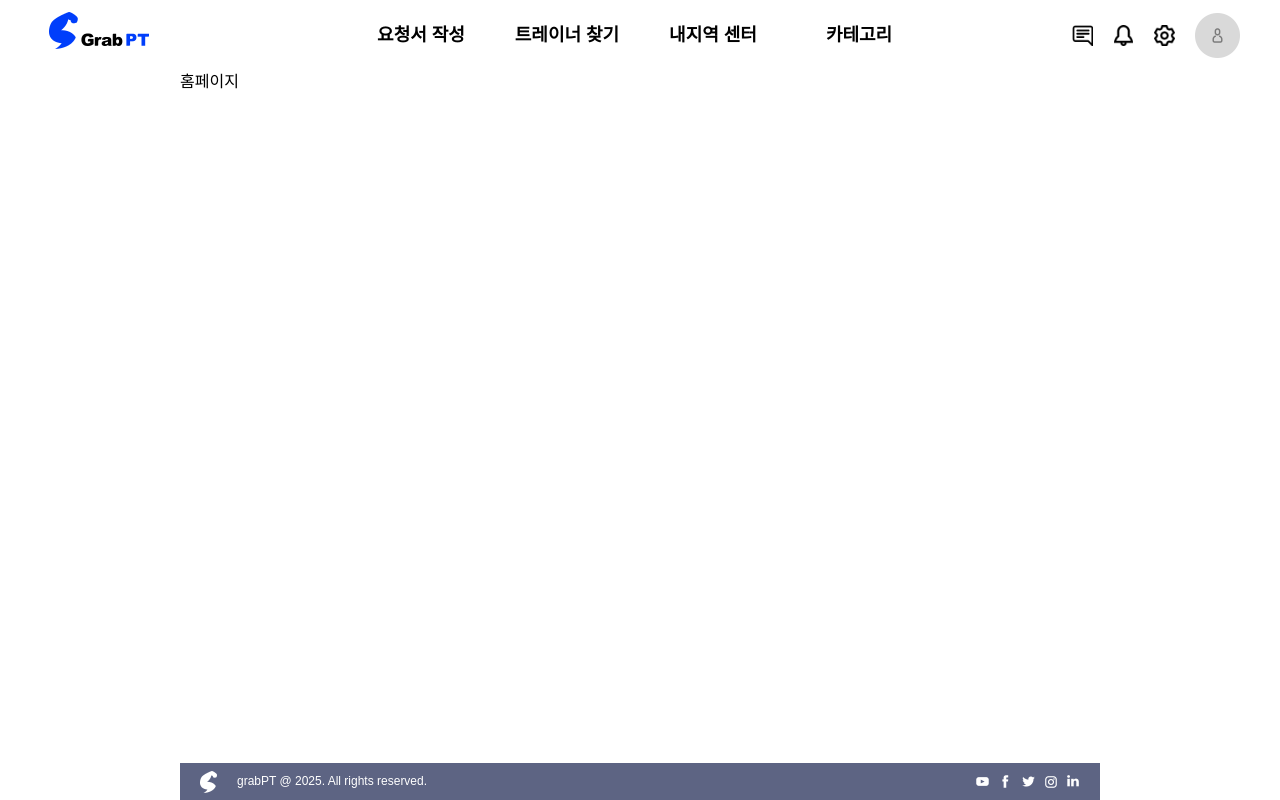
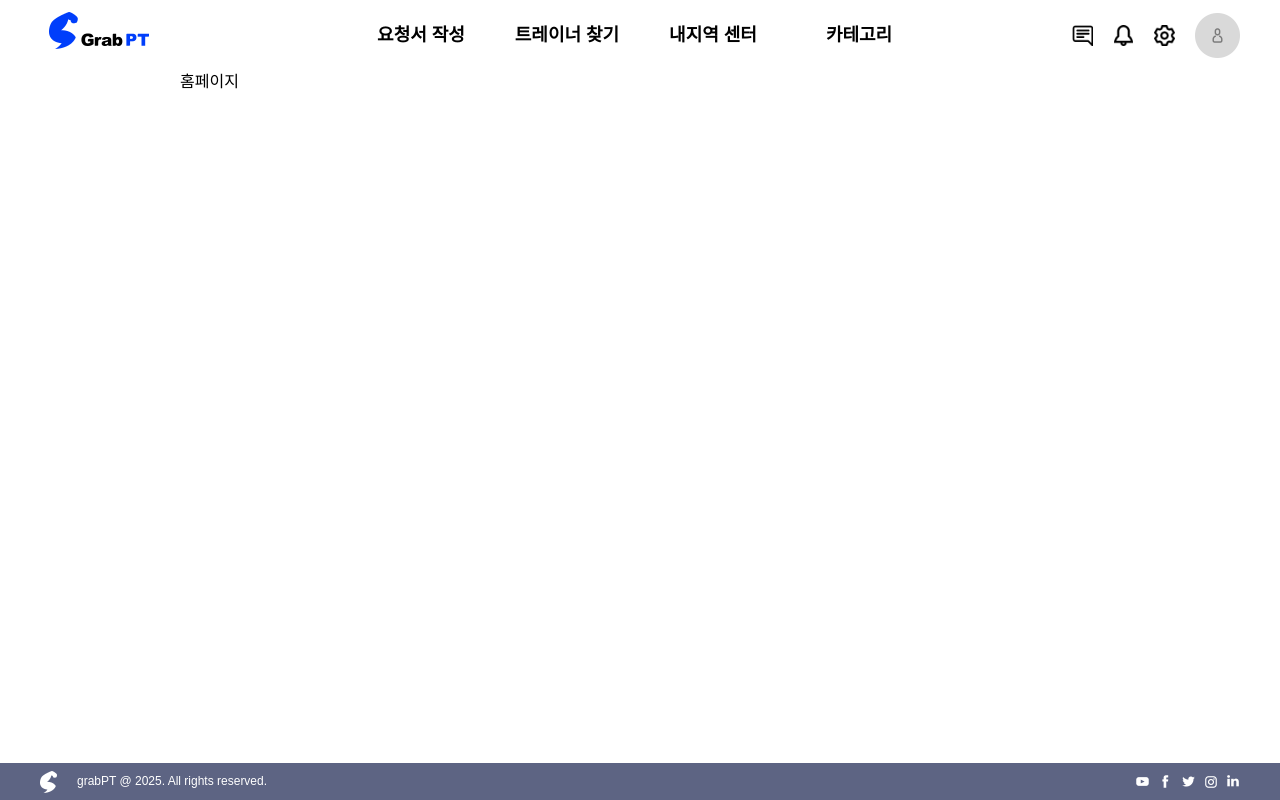
Before and after one commit to ssumai-kr/grabPT-frontend, a React (Vite) app: page / in a window 1280 px wide. Built offline with nearby package versions, Linux system fonts and the light colour scheme; a web font is replaced by a local one.

Commit message:
fix:layout-footer변경

```diff
--- a/src/layout/Layout.tsx
+++ b/src/layout/Layout.tsx
@@ -12,8 +12,10 @@ function Layout() {
       {/* 220px / 1440px: 180px */}
       <main className="flex flex-1 flex-col justify-between overflow-y-auto px-[220px] max-[1440px]:px-[180px]">
         <Outlet />
-        <Footer />
       </main>
+
+      {/* 푸터 */}
+      <Footer />
     </div>
   );
 }
--- a/src/layout/components/Footer.tsx
+++ b/src/layout/components/Footer.tsx
@@ -5,7 +5,7 @@ function Footer() {
   return (
     //
     <footer>
-      <div className="flex h-[37px] items-center justify-between bg-[#5D6483] px-5">
+      <div className="flex h-[37px] items-center justify-between bg-[#5D6483] px-[40px]">
         <div className="flex items-center gap-5">
           <img src={LogoIcon} alt="푸터로고" className="h-[22px] w-[17px]" />
           <p className="h-[17px] text-[12px] leading-[1.4] font-normal text-white">
```
